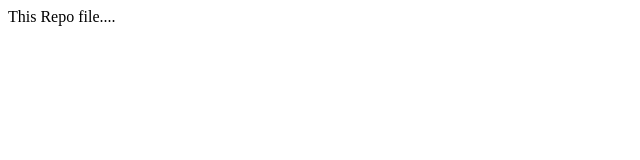
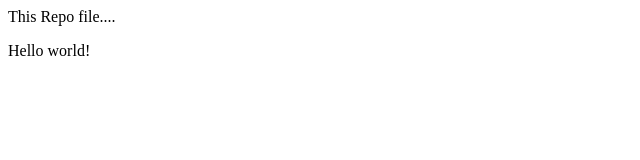
Before and after one commit to fre21/sample-assigment, a plain HTML site: page index.html in a window 1280 px wide. Shown: the full height of the page, 0-640 px from the left. Drawn offline with Linux system fonts and the light colour scheme.

Commit message:
first change

```diff
--- a/app.js
+++ b/app.js
@@ -0,0 +1 @@
+console.log(Hello!!);
--- a/index.html
+++ b/index.html
@@ -6,5 +6,6 @@
 
     <body>
         This Repo file....
+       <p>Hello world!</p>
     </body>
 </html>
```
